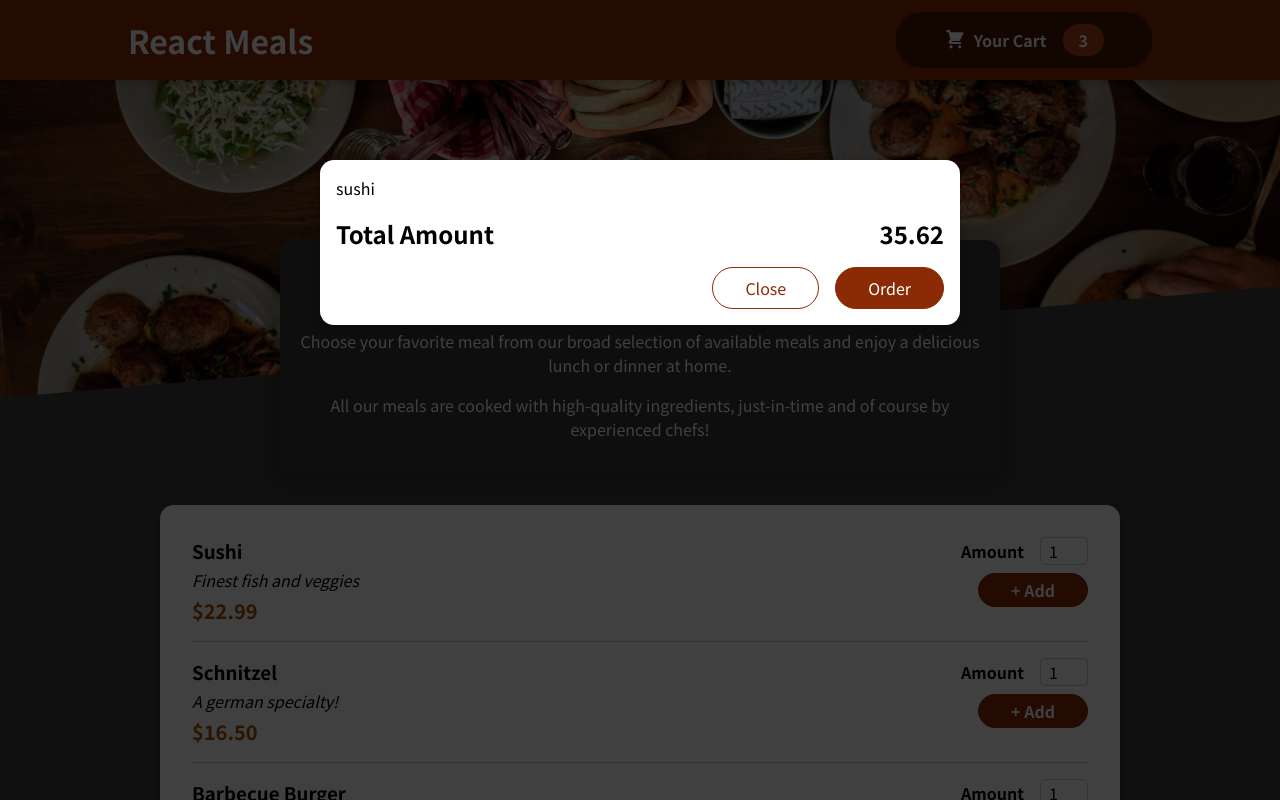
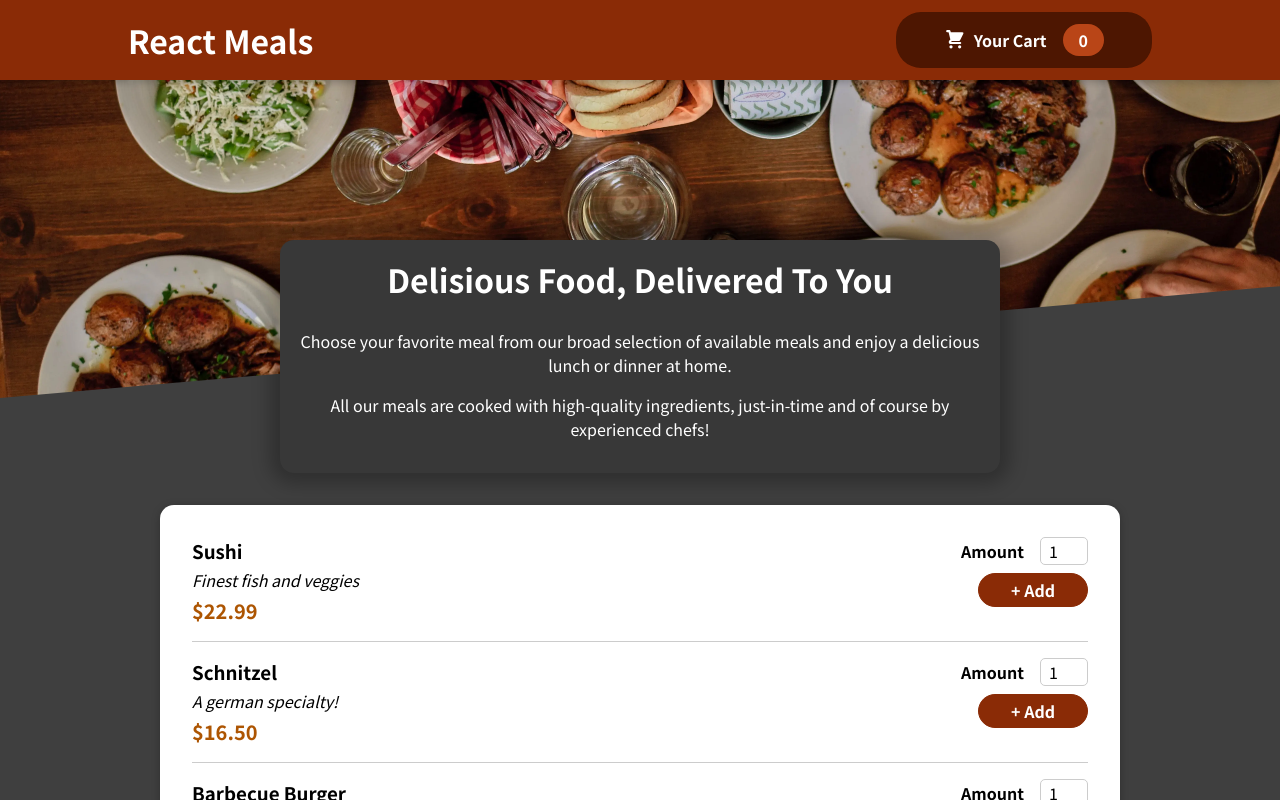
Before and after one commit to HamiHash/food-project, a React (Create React App) app: page / in a window 1280 px wide. Shown: the top 800 px of the page. Built offline with nearby package versions, Linux system fonts and the light colour scheme.

Commit message:
Implemented Logic behind the cart

```diff
--- a/src/App.js
+++ b/src/App.js
@@ -1,19 +1,32 @@
-import React, { Fragment } from "react";
+import React, { useState } from "react";
 
 import Header from "./components/Layout/Header";
 import Meals from "./components/Meals/Meals";
 import Cart from "./components/Cart/Cart";
 
+// context
+import CartProvider from "./context/CartProvider";
+
 // cart position doesnt matter becouse we use portals on it
 function App() {
+  const [cartIsShown, setCartIsShown] = useState(false);
+
+  function showCartHandler() {
+    setCartIsShown(true);
+  }
+
+  function hideCartHandler() {
+    setCartIsShown(false);
+  }
+
   return (
-    <Fragment>
-      <Cart />
-      <Header />
+    <CartProvider>
+      {cartIsShown && <Cart onCloseCart={hideCartHandler} />}
+      <Header onShowCart={showCartHandler} />
       <main>
         <Meals />
       </main>
-    </Fragment>
+    </CartProvider>
   );
 }
 
--- a/src/components/Cart/Cart.js
+++ b/src/components/Cart/Cart.js
@@ -11,14 +11,16 @@
   );
 
   return (
-    <Modal>
+    <Modal onCloseCart2={props.onCloseCart}>
       {cartItems}
       <div className={classes.total}>
         <span>Total Amount</span>
         <span>35.62</span>
       </div>
       <div className={classes.actions}>
-        <button className={classes["button--alt"]}>Close</button>
+        <button className={classes["button--alt"]} onClick={props.onCloseCart}>
+          Close
+        </button>
         <button className={classes.button}>Order</button>
       </div>
     </Modal>
--- a/src/components/Layout/Header.js
+++ b/src/components/Layout/Header.js
@@ -8,7 +8,7 @@
     <Fragment>
       <header className={classes.header}>
         <h1>React Meals</h1>
-        <HeaderCartButton />
+        <HeaderCartButton onShowCart2={props.onShowCart} />
       </header>
       <div className={classes["main-image"]}>
         <img src={mealsImage} alt="table of food" />
--- a/src/components/Layout/HeaderCartButton.js
+++ b/src/components/Layout/HeaderCartButton.js
@@ -1,8 +1,16 @@
+import { useContext } from "react";
 import classes from "./HeaderCartButton.module.css";
+import CardContext from "../../context/cart-context";
 
 const HeaderCartButton = (props) => {
+  const cartCtx = useContext(CardContext);
+
+  const numberOfCartItem = cartCtx.items.reduce((acc, item) => {
+    return acc + item.amount;
+  }, 0);
+
   return (
-    <button className={classes.button}>
+    <button className={classes.button} onClick={props.onShowCart2}>
       <span className={classes.icon}>
         {" "}
         <svg
@@ -14,7 +22,7 @@
         </svg>
       </span>
       <span>Your Cart</span>
-      <span className={classes.badge}>3</span>
+      <span className={classes.badge}>{numberOfCartItem}</span>
     </button>
   );
 };
--- a/src/components/Meals/MealItem/MealItemForm.js
+++ b/src/components/Meals/MealItem/MealItemForm.js
@@ -2,8 +2,12 @@
 import Input from "../../UI/Input";
 
 function MealItemForm(props) {
+  const submitHandler = (e) => {
+    e.preventDefault();
+  };
+
   return (
-    <form className={classes.form}>
+    <form className={classes.form} onSubmit={submitHandler}>
       <Input
         label="Amount"
         input={{
--- a/src/components/UI/Modal.js
+++ b/src/components/UI/Modal.js
@@ -3,7 +3,7 @@
 import ReactDOM from "react-dom";
 
 function Backdrop(props) {
-  return <div className={classes.backdrop} />;
+  return <div className={classes.backdrop} onClick={props.onCloseCart3} />;
 }
 function ModalOverlay(props) {
   return (
@@ -18,7 +18,10 @@
 function Modal(props) {
   return (
     <Fragment>
-      {ReactDOM.createPortal(<Backdrop />, portalPlace)}
+      {ReactDOM.createPortal(
+        <Backdrop onCloseCart3={props.onCloseCart2} />,
+        portalPlace
+      )}
       {ReactDOM.createPortal(
         <ModalOverlay>{props.children}</ModalOverlay>,
         portalPlace
--- a/src/components/UI/Modal.module.css
+++ b/src/components/UI/Modal.module.css
@@ -5,7 +5,7 @@
   width: 100%;
   height: 100vh;
   z-index: 20;
-  background-color: rgba(0, 0, 0, 0.75);
+  background-color: rgba(0, 0, 0, 0.711);
 }
 
 .modal {
--- /dev/null
+++ b/src/context/CartProvider.js
@@ -0,0 +1,52 @@
+import { useReducer } from "react";
+import CardContext from "./cart-context";
+
+const defaultCartState = {
+  items: [],
+  totalAmount: 0,
+};
+
+function cartReducer(state, action) {
+  if (action.type === "ADD") {
+    const updatedItems = state.items.concat(action.item);
+    const updatedTotalAmount =
+      state.totalAmount + action.item.price * action.item.amount;
+    return {
+      items: updatedItems,
+      totalAmount: updatedTotalAmount,
+    };
+  }
+  if (action.type === "REMOVE") {
+  }
+  return defaultCartState;
+}
+
+function CartProvider(props) {
+  const [cartState, dispatchCartAction] = useReducer(
+    cartReducer,
+    defaultCartState
+  );
+
+  const addItemToCartHandler = (item) => {
+    dispatchCartAction({ type: "ADD", item: item });
+  };
+
+  const removeItemFromCartHandler = (id) => {
+    dispatchCartAction({ type: "REMOVE", id: id });
+  };
+
+  const cartContext = {
+    items: cartState.items,
+    totalAmount: cartState.totalAmount,
+    addItem: addItemToCartHandler,
+    removeItem: removeItemFromCartHandler,
+  };
+
+  return (
+    <CardContext.Provider value={cartContext}>
+      {props.children}
+    </CardContext.Provider>
+  );
+}
+
+export default CartProvider;
--- /dev/null
+++ b/src/context/cart-context.js
@@ -0,0 +1,23 @@
+import React from "react";
+
+const CardContext = React.createContext({
+  // for VS code auto complition
+  items: [],
+  totalAmount: 0,
+  addItem: (item) => {},
+  removeItem: (id) => {},
+});
+
+export default CardContext;
+
+/*
+// Provide context: "hey react! here is my context, all components that are wrapped by it should have access to it"
+
+// Consume (We have two options):
+
+  1) <CardContext.Consumer> {(ctx) => {return "our JSX code goes here"}} <CardContext.  Consumer>
+
+  2) const ctx = useContext(CardContext)  (remeber to import useContext hook)
+     return (our JSX code)
+
+*/
```
